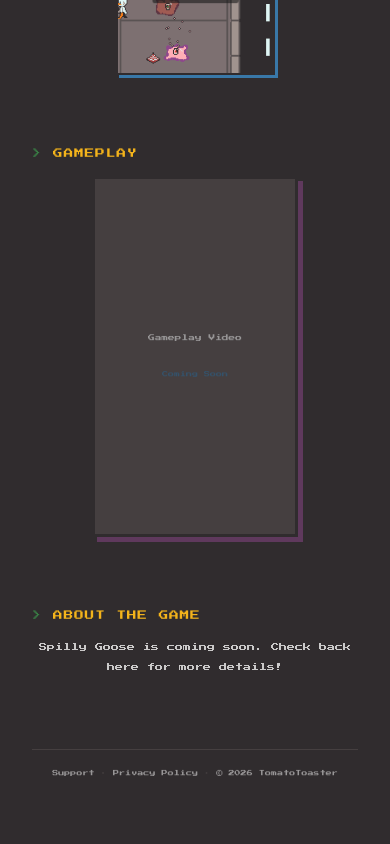
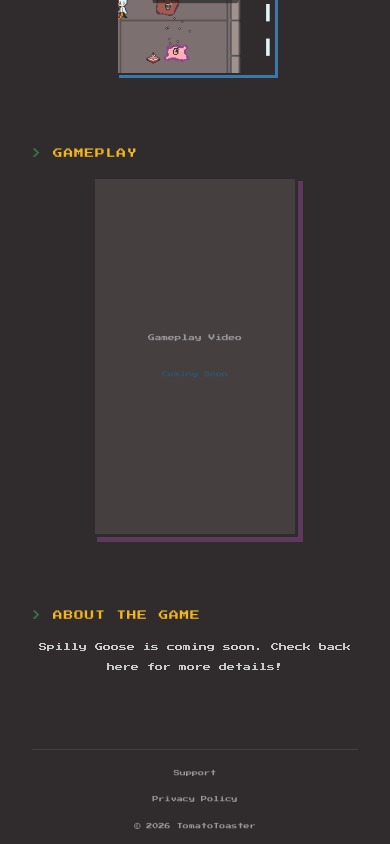
Before and after one commit to TomatoToaster/Website, a React app: page /SpillyGoose in a window 390 px wide. Shown: the part 1659-2503 px from the top of the page. Before the commit the page ends 2450 px from the top, so only its background shows below. Built offline with nearby package versions, Linux system fonts and the light colour scheme.

Commit message:
Update footer for mobile fix itch bug on one of the frames

```diff
--- /dev/null
+++ b/src/components/GameFooter.jsx
@@ -0,0 +1,13 @@
+import React from 'react';
+
+const GameFooter = () => (
+  <footer className='page-footer'>
+    <a href='/public/support.html' target='_blank'>Support</a>
+    <span className='page-footer__sep'>·</span>
+    <a href='/public/privacy.html' target='_blank'>Privacy Policy</a>
+    <span className='page-footer__sep'>·</span>
+    <span className='page-footer__copy'>© 2026 TomatoToaster</span>
+  </footer>
+);
+
+export default GameFooter;
--- a/src/components/Interests/Games.jsx
+++ b/src/components/Interests/Games.jsx
@@ -13,7 +13,7 @@
                 </div>
                 <div className='game-preview'>
                 <p>Also, as featured on my <a href={'https://tomatotoaster.itch.io'}>itch.io</a>:</p>
-                <p><iframe frameborder="0" src="https://itch.io/embed/3110297?bg_color=7d7071&amp;fg_color=302c2e&amp;link_color=e6482e&amp;border_color=615973" width="552" height="167"><a href="https://tomatotoaster.itch.io/rainbee">Rainbee (Demo) by TomatoToaster</a></iframe></p>
+                <p><iframe className='itchFrame' width="552" height="167" frameborder="0" src="https://itch.io/embed/3110297?bg_color=7d7071&amp;fg_color=302c2e&amp;link_color=e6482e&amp;border_color=615973"><a href="https://tomatotoaster.itch.io/rainbee">Rainbee (Demo) by TomatoToaster</a></iframe></p>
                 <p>
                 <iframe className='itchFrame' width="552" height="167" frameborder="0" src="https://itch.io/embed/2333531?dark=true"><a href="https://tomatotoaster.itch.io/video-room">Video Room by TomatoToaster</a></iframe>
                 </p>
--- a/src/components/SgFooter.jsx
+++ /dev/null
@@ -1,13 +0,0 @@
-import React from 'react';
-
-const SgFooter = () => (
-  <footer className='sg-footer'>
-    <a href='/public/support.html' target='_blank'>Support</a>
-    <span className='sg-footer__sep'>·</span>
-    <a href='/public/privacy.html' target='_blank'>Privacy Policy</a>
-    <span className='sg-footer__sep'>·</span>
-    <span className='sg-footer__copy'>© 2026 TomatoToaster</span>
-  </footer>
-);
-
-export default SgFooter;
--- a/src/components/SpillyGoose.jsx
+++ b/src/components/SpillyGoose.jsx
@@ -1,5 +1,5 @@
 import React, { Component } from 'react';
-import SgFooter from './SgFooter';
+import GameFooter from './GameFooter';
 
 const IOS_APP_STORE_URL = null; // Add iOS App Store URL here when ready
 const GOOGLE_PLAY_URL = null;   // Add Google Play URL here when ready
@@ -112,7 +112,7 @@
             Spilly Goose is coming soon. Check back here for more details!
           </p>
         </div>
-        <SgFooter />
+        <GameFooter />
       </div>
     );
   }
--- a/src/stylesheets/main.scss
+++ b/src/stylesheets/main.scss
@@ -508,7 +508,7 @@
   text-align: center;
 }
 
-.sg-footer {
+.page-footer {
   display: flex;
   justify-content: center;
   align-items: center;
@@ -592,6 +592,14 @@
     height: 64px;
   }
 
+  .page-footer {
+    flex-direction: column;
+    gap: 0.6em;
+    &__sep {
+      display: none;
+    }
+  }
+
   /* frame for itch.io game preview */
   .itchFrame {
     width: 240px;
```
